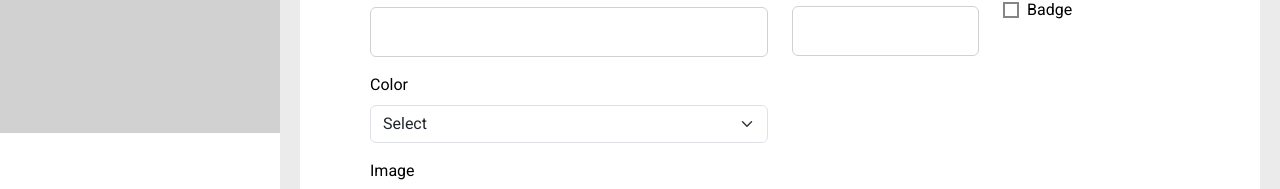
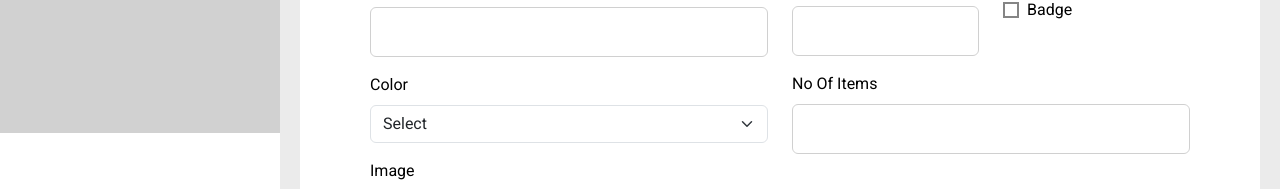
Before and after one commit to nabanita05/e-commerce-qshop, a React (Vite) app in the folder admin/: page /products in a window 1280 px wide. Shown: the part 667-856 px from the top of the page. Built offline with nearby package versions, Linux system fonts and the light colour scheme; no server answers.

Commit message:
add no of items in admin panel

```diff
--- a/admin/src/appwrite/config.js
+++ b/admin/src/appwrite/config.js
@@ -1,5 +1,6 @@
 import conf from '../conf/conf';
 import { Client, ID, Databases, Storage } from "appwrite";
+import { Query } from 'appwrite';
 
 export class Service{
     client = new Client();
@@ -14,7 +15,7 @@ export class Service{
         this.bucket = new Storage(this.client);
     }
 
-    async createPost({slug, productName, category, des, price, color, size, badge, featuredImage}){
+    async createPost({slug, productName, category, des, price, color, size, badge, featuredImage, noOfItems}){
         try {
             const response =  await this.databases.createDocument(
                 conf.appwriteDatabaseId,
@@ -30,6 +31,7 @@ export class Service{
                     size,
                     badge,
                     featuredImage,
+                    noOfItems
                 },
             )
             return response
@@ -38,7 +40,7 @@ export class Service{
         }
     }
 
-    async updatePost(slug, {productName, category, des, price, color, size, badge, featuredImage}){
+    async updatePost(slug, {productName, category, des, price, color, size, badge, featuredImage, noOfItems}){
         try {
             return await this.databases.updateDocument(
                 conf.appwriteDatabaseId,
@@ -53,6 +55,7 @@ export class Service{
                     size,
                     badge,
                     featuredImage,
+                    noOfItems
 
                 }
             )
@@ -95,6 +98,7 @@ export class Service{
             return await this.databases.listDocuments(
                 conf.appwriteDatabaseId,
                 conf.appwriteCollectionId,
+                [ Query.limit(100) ]
             )
         } catch (error) {
             console.log("Appwrite serive :: getPosts :: error", error);
--- a/admin/src/components/Products.jsx
+++ b/admin/src/components/Products.jsx
@@ -29,6 +29,7 @@ const AddLocationSchema = yup.object().shape({
   size: yup.string().required("size is required field"),
   badge: yup.boolean().required(),
   image: yup.string(),
+  noOfItems : yup.string().required("No Of Items is a required field")
 
 });
 
@@ -47,7 +48,8 @@ const Product = ({ title = "Add Product", post }) => {
     badge: false,
     image: "",
     size: "",
-    category: ""
+    category: "",
+    noOfItems : ""
 
   };
 
@@ -313,7 +315,7 @@ const Product = ({ title = "Add Product", post }) => {
                       </Form.Control.Feedback>
                     </Form.Group>
                   </Col>
-                  <Row style={{marginTop: "1.7rem"}}>
+                  <Row style={{ marginTop: "1.7rem" }}>
                     <Col md={6}>
                       <Form.Group className="mb-3">
                         <Form.Label>Size</Form.Label>
@@ -347,6 +349,24 @@ const Product = ({ title = "Add Product", post }) => {
                       </Form.Group>
                     </Col>
                   </Row>
+                  <Col md={12}>
+                    <Form.Group className="mb-3">
+                      <Form.Label>No Of Items</Form.Label>
+                      <Form.Control
+                        type="number"
+                        placeholder=""
+
+                        name="noOfItems"
+                        onChange={handleChange}
+                        value={values.noOfItems}
+                        isValid={touched.noOfItems && !errors.noOfItems}
+                        isInvalid={touched.noOfItems && !!errors.noOfItems}
+                      />
+                      <Form.Control.Feedback type="invalid">
+                        {errors.noOfItems}
+                      </Form.Control.Feedback>
+                    </Form.Group>
+                  </Col>
 
 
 
--- a/admin/src/pages/Dashboard.jsx
+++ b/admin/src/pages/Dashboard.jsx
@@ -17,8 +17,8 @@ const Dashboard = () => {
     (async()=>{
       await appwriteService.getPosts([]).then((posts) => {
         if (posts) {
-          console.log(posts.documents);
-          setNoOfProducts(posts.documents.length)
+          console.log(posts);
+          setNoOfProducts(posts.total)
           setdata(posts.documents)
         }
       })
@@ -69,12 +69,13 @@ const Dashboard = () => {
                           <col style={{ width: '5%' }} />
                           <col style={{ width: '10%' }} />
                           <col style={{ width: '10%' }} />
+                          <col style={{ width: '15%' }} />
+                          <col style={{ width: '5%' }} />
                           <col style={{ width: '10%' }} />
                           <col style={{ width: '5%' }} />
+                          <col style={{ width: '5%' }} />
                           <col style={{ width: '10%' }} />
-                          <col style={{ width: '10%' }} />
-                          <col style={{ width: '10%' }} />
-                          <col style={{ width: '25%' }} />
+                          <col style={{ width: '20%' }} />
                           <col style={{ width: '5%' }} />
                         </colgroup>
                         <thead>
@@ -99,6 +100,9 @@ const Dashboard = () => {
                             </th>
                             <th>
                               <span>Size</span>
+                            </th>
+                            <th>
+                              <span>Items</span>
                             </th>
                             <th>
                               <span>Badge</span>
@@ -127,6 +131,7 @@ const Dashboard = () => {
                                 <td>₹ {item.price}</td>
                                 <td>{item.color}</td>
                                 <td>{item.size}</td>
+                                <td>{item.noOfItems}</td>
                                 <td>
                                   <div className="form-check form-switch ">
                                     <input
--- a/admin/src/pages/EditProducts.jsx
+++ b/admin/src/pages/EditProducts.jsx
@@ -30,6 +30,7 @@ function EditProducts() {
                         size: post.size,
                         badge: post.badge,
                         featuredImage: post.featuredImage,
+                        noOfItems : post.noOfItems
                     })
                 }
             })
```
Also changed, not shown: 2 other files (tests, documents, lock files or other folders). Lines whose indentation alone changed are shown as unchanged.
